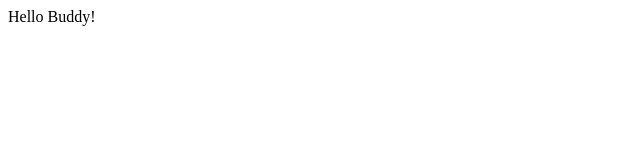
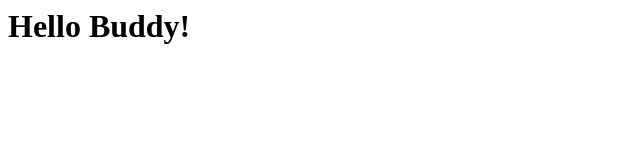
Before and after one commit to glan/glan.github.com, a plain HTML site: page index.html in a window 1280 px wide. Shown: the whole page, without its empty margins (0-640 px from the left). Drawn offline with Linux system fonts and the light colour scheme.

Commit message:
Added google code

```diff
--- a/index.html
+++ b/index.html
@@ -1 +1,21 @@
-Hello Buddy!
+<html>
+<head>
+<title>Hello Buddy!</title>
+<script type="text/javascript">
+
+  var _gaq = _gaq || [];
+  _gaq.push(['_setAccount', 'UA-30146492-1']);
+  _gaq.push(['_trackPageview']);
+
+  (function() {
+    var ga = document.createElement('script'); ga.type = 'text/javascript'; ga.async = true;
+    ga.src = ('https:' == document.location.protocol ? 'https://ssl' : 'http://www') + '.google-analytics.com/ga.js';
+    var s = document.getElementsByTagName('script')[0]; s.parentNode.insertBefore(ga, s);
+  })();
+
+</script>
+</head>
+<body>
+<h1>Hello Buddy!</h1>
+</body>
+</html>
```
